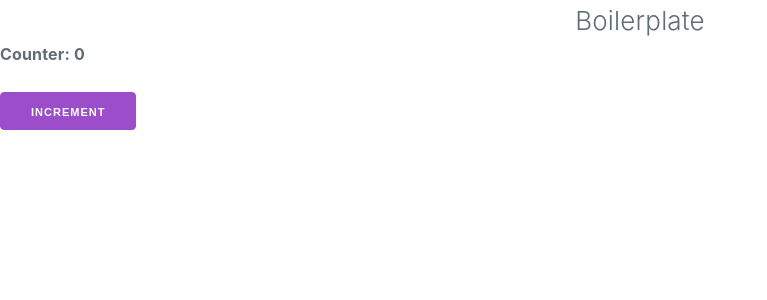
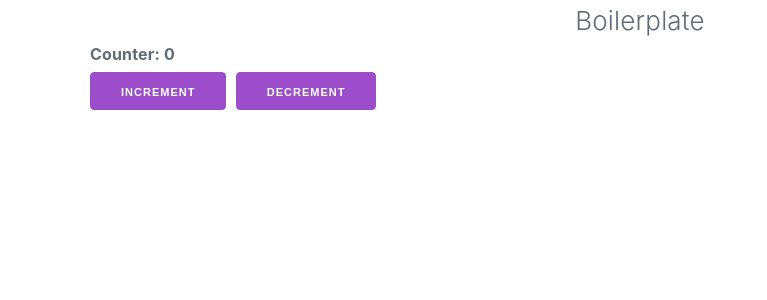
Before and after one commit to alirazaalvi/ReactTs, a React (Create React App) app: page / in a window 1280 px wide. Shown: the top 300 px of the page, without its empty margins (0-767 px from the left). Built offline with nearby package versions, Linux system fonts and the light colour scheme.

Commit message:
Added decrement action.

```diff
--- a/src/App.tsx
+++ b/src/App.tsx
@@ -1,15 +1,17 @@
 import * as React from 'react';
-import UserIncrement from './features/users/UserIncrement';
+import UserIncrement from './features/users/UserCounter';
 import './App.css';
 import 'milligram/dist/milligram.css';
 
 function App() {
   return (
-    <div className="App">
-      <header className="App-header">
-        Boilerplate
-      </header>
-      <UserIncrement  label="Counter" />
+    <div className="container">
+      <div className="App">
+        <header className="App-header">
+          Boilerplate
+        </header>
+        <UserIncrement  label="Counter" />
+      </div>
     </div>
   );
 }
--- a/src/features/users/UserIncrement.tsx
+++ b/src/features/users/UserCounter.tsx
@@ -4,7 +4,7 @@ import { connect } from 'react-redux';
 import Button from '../../Button';
 //import { Counter } from '../../types';
 import { AppState } from '../../store';
-import { CounterActionTypes, increment } from './actions';
+import { CounterActionTypes, increment, decrement } from './actions';
 import { Dispatch } from 'redux';
 export interface DispatchProp {
   dispatch: Dispatch<CounterActionTypes>;
@@ -24,17 +24,29 @@ class UserIncrement extends React.Component<ComponentProps> {
     const { label, count } = this.props;
     return (
     <div>
-      <p><label>{label}: {count}</label></p>
-      <Button
-        onClick={this.handleIncrement}
-        label="Increment"
-      />
+      <div className="row"><label>{label}: {count}</label></div>
+      <div className="row">
+        <Button
+          onClick={this.handleIncrement}
+          label="Increment"
+        />
+        &nbsp;&nbsp;
+        <Button
+          onClick={this.handleDecrement}
+          label="Decrement"
+        />
+      </div>
     </div>);
   }
 
   private readonly handleIncrement = (): void => {
-    this.props.dispatch(increment());
+    this.props.dispatch(increment(1));
   }
+
+  private readonly handleDecrement = (): void => {
+    this.props.dispatch(decrement(1));
+  }
+
 }
 
 
--- a/src/features/users/actions.ts
+++ b/src/features/users/actions.ts
@@ -8,20 +8,24 @@ interface IncrementAction {
   payload: Counter;
 }
 
+interface DecrementAction {
+  type: typeof DECREMENT,
+  payload: Counter;
+}
 
-export function increment(): IncrementAction {
+
+export function increment(step: number): IncrementAction {
   return {
     type: INCREMENT,
-    payload: { count: 1 },
+    payload: { count: step },
   }
 }
 
-// interface DeleteMessageAction {
-//   type: typeof DELETE_MESSAGE
-//   meta: {
-//     timestamp: number
-//   }
-// }
+export function decrement(step: number): DecrementAction {
+  return {
+    type: DECREMENT,
+    payload: { count: step },
+  }
+}
 
-//export type ChatActionTypes = SendMessageAction | DeleteMessageAction
-export type CounterActionTypes = IncrementAction;
+export type CounterActionTypes = IncrementAction | DecrementAction;
--- a/src/features/users/reducer.ts
+++ b/src/features/users/reducer.ts
@@ -1,5 +1,5 @@
 import produce from 'immer';
-import {CounterActionTypes,  INCREMENT} from './actions';
+import {CounterActionTypes,  INCREMENT, DECREMENT} from './actions';
 import { Counter } from './types';
 
 export interface UserState {
@@ -15,10 +15,15 @@ export const reducer = (
   action: CounterActionTypes
 ) => produce(state, (draft) => {
   let currentDraft = draft;
+  const currentCount = currentDraft.counter.count;
 
   switch(action.type) {
     case INCREMENT:  {
-      currentDraft.counter.count = currentDraft.counter.count + 1;
+      currentDraft.counter.count = currentCount + action.payload.count;
+      return;
+    }
+    case DECREMENT: {
+      currentDraft.counter.count = currentCount - action.payload.count;
       return;
     }
     default: {
@@ -27,5 +32,4 @@ export const reducer = (
   }
 });
 
-
 export default reducer;
```
